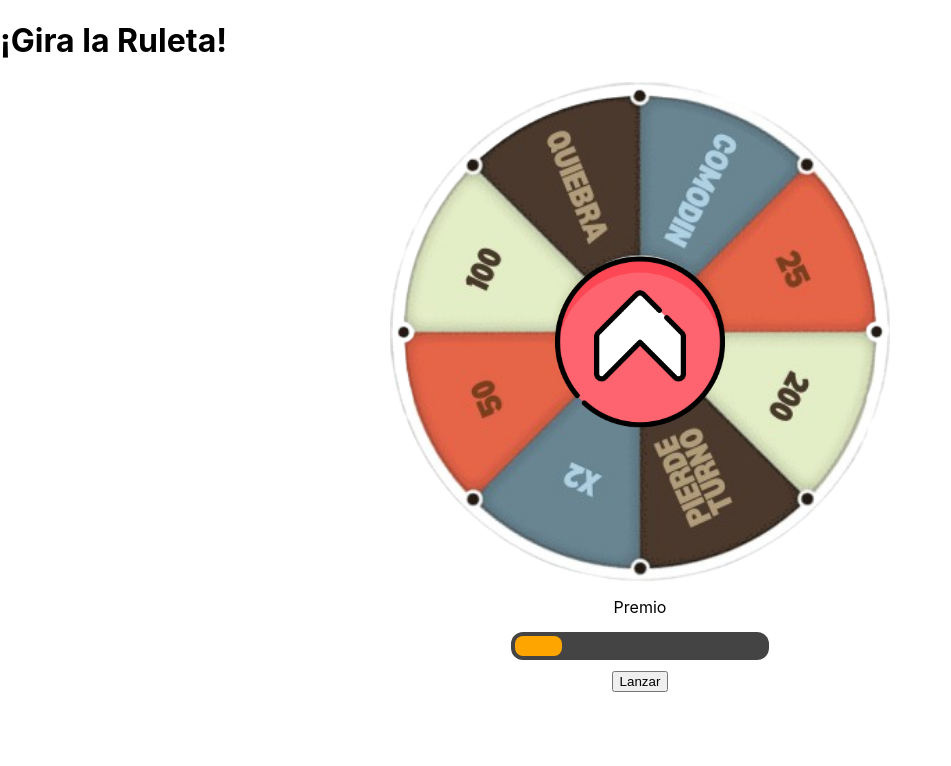
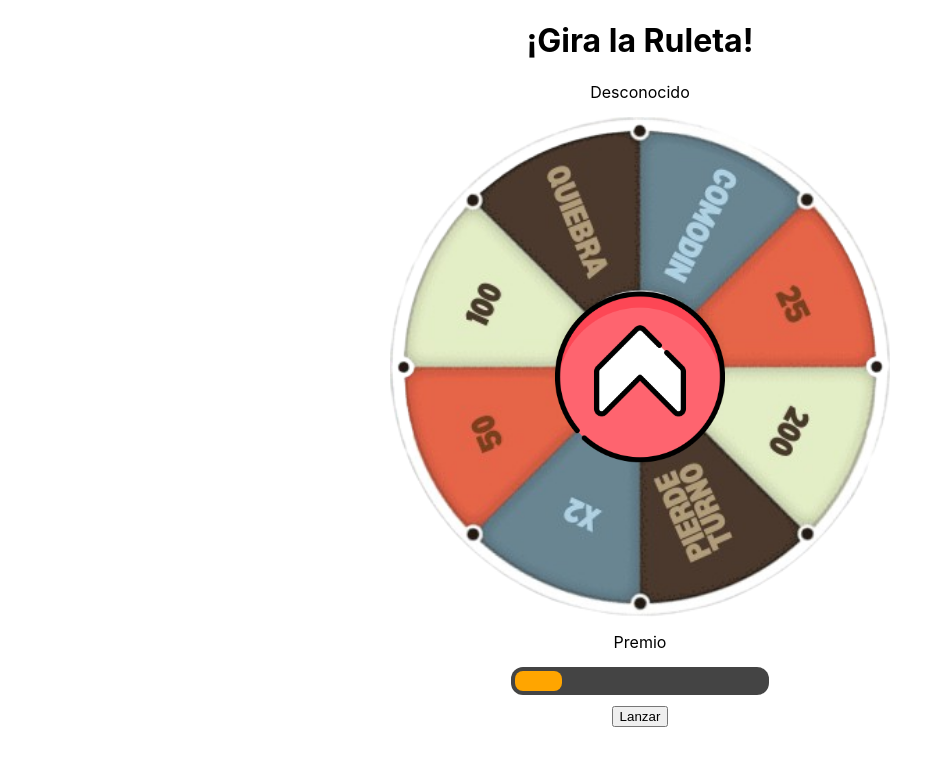
Before and after one commit to FelipeIzRo/Ruleta-de-la-suerte, a React (Create React App) app in the folder ruleta_app/: page /ruleta in a window 1280 px wide. Shown: the top 766 px of the page, without its empty margins (0-951 px from the left). Built offline with nearby package versions, Linux system fonts and the light colour scheme; no server answers.

Commit message:
El nombre del jugador se muestra en la ruleta tras enviar el formulario

```diff
--- a/ruleta_app/src/NombreJugador.js
+++ b/ruleta_app/src/NombreJugador.js
@@ -30,7 +30,7 @@ function NombreJugador (){
             if(response.ok)
             {
                 alert('Formulario enviado correctamente!');
-                navigate('/ruleta');
+                navigate('/ruleta',{state:{nombre: formData.nombre}});
             }
             else
             {
--- a/ruleta_app/src/Ruleta.css
+++ b/ruleta_app/src/Ruleta.css
@@ -3,6 +3,11 @@
     margin:10px auto 0;
     text-align: center;
     width: 720px;
+}
+.titulo{
+    width: 500px;
+    margin: 0 auto 15px;
+    text-align: center;
 }
 .ruleta{
     width: 500px;
--- a/ruleta_app/src/Ruleta.jsx
+++ b/ruleta_app/src/Ruleta.jsx
@@ -1,6 +1,7 @@
 import React, { useState, useRef, useEffect } from 'react'
 import './Ruleta.css';
 import io from 'socket.io-client';
+import { useLocation } from 'react-router-dom';
 
 function Ruleta() {
 
@@ -10,6 +11,9 @@ function Ruleta() {
 
     const socketRef = useRef(null);
     const barraRef=useRef(null)
+
+    const location = useLocation();
+    const { nombre } = location.state || { nombre: 'Desconocido' };
 
     useEffect(() => {
         // Conectar al servidor de socket.io
@@ -95,9 +99,15 @@ function Ruleta() {
 
     return (
     <>
-        <div><h1>¡Gira la Ruleta!</h1></div>
-        <div className="monedas"></div>
+        <div className="puntos"></div>
+        <div className="titulo">
+            <div><h1>¡Gira la Ruleta!</h1></div>
+            <div>{nombre}</div>
+        </div>
         <div className="tiradas"></div>
+
+
+
         <div className="plafon">
             <div className="ruleta"
             style={{
```
